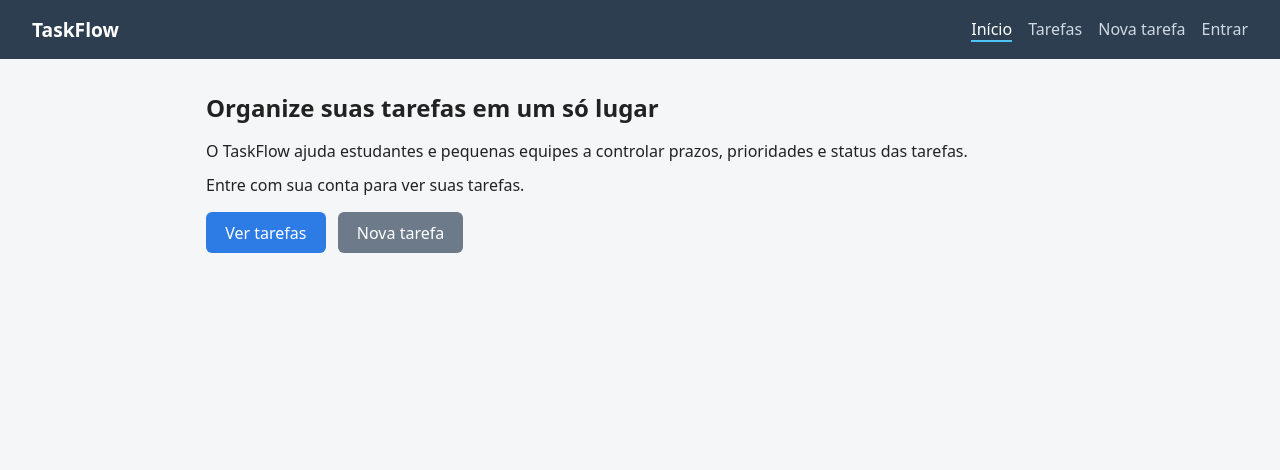
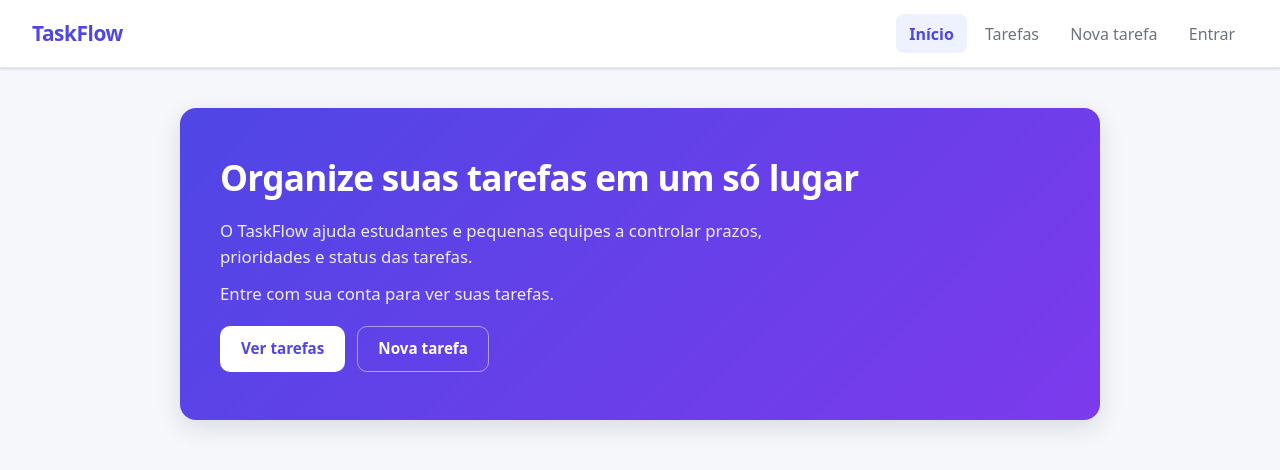
Before and after one commit to thallyson-ryan/taskflow, a React (Vite) app: page / in a window 1280 px wide. Shown: the top 470 px of the page. Built offline with nearby package versions, Linux system fonts and the light colour scheme; no server answers.

Commit message:
Melhora o visual com nova paleta, cartões, banner e ajustes para celular

```diff
--- a/src/styles/form.css
+++ b/src/styles/form.css
@@ -1,35 +1,83 @@
 /* =============================================================================
    form.css — ESTILOS DE FORMULÁRIOS, DETALHE E LOGIN
-   Importado em NovaTarefa, DetalheTarefa e Login.
    ============================================================================= */
 
 /* ---------- Formulário ---------- */
-.form { display: flex; flex-direction: column; gap: 1rem; background: #fff; padding: 1.5rem; border-radius: 8px; box-shadow: 0 1px 3px rgba(0,0,0,.1); }
-.campo label { display: block; font-weight: 600; margin-bottom: .3rem; }
-.campo input, .campo select, .campo textarea { width: 100%; padding: .5rem; border: 1px solid #ccc; border-radius: 6px; font: inherit; }
-/* Campo com erro de validação: borda vermelha */
-.campo.invalido input, .campo.invalido select { border-color: #e5533d; }
-/* Mensagem de erro embaixo do campo */
-.erro { color: #e5533d; font-size: .85rem; margin: .25rem 0 0; }
+.form {
+  display: flex; flex-direction: column; gap: 1.1rem;
+  background: var(--cor-superficie);
+  padding: 1.75rem;
+  border: 1px solid var(--cor-borda); border-radius: 16px;
+  box-shadow: var(--sombra);
+}
+.campo label { display: block; font-weight: 600; font-size: .9rem; margin-bottom: .35rem; }
+.campo input, .campo select, .campo textarea {
+  width: 100%;
+  padding: .65rem .85rem;
+  border: 1px solid var(--cor-borda); border-radius: 8px;
+  background: #fff; font: inherit; color: var(--cor-texto);
+  transition: border-color .2s, box-shadow .2s;
+}
+.campo textarea { resize: vertical; }
+.campo input:focus, .campo select:focus, .campo textarea:focus {
+  outline: none; border-color: var(--cor-primaria); box-shadow: 0 0 0 3px #e0e7ff;
+}
+/* Campo com erro de validação */
+.campo.invalido input, .campo.invalido select { border-color: var(--cor-perigo); }
+.campo.invalido input:focus, .campo.invalido select:focus { box-shadow: 0 0 0 3px #fee2e2; }
+.erro { color: var(--cor-perigo); font-size: .82rem; margin: .3rem 0 0; }
 
 /* ---------- Mensagens e detalhe ---------- */
-/* Caixa verde de sucesso ("Tarefa cadastrada", "Alterações salvas"...) */
-.sucesso { background: #e6f4ea; color: #1e6b3a; padding: .75rem 1rem; border-radius: 6px; margin-bottom: 1rem; }
-.detalhe { background: #fff; padding: 1.5rem; border-radius: 8px; box-shadow: 0 1px 3px rgba(0,0,0,.1); margin-bottom: 1rem; }
-.botao.perigo { background: #e5533d; } /* botão vermelho (excluir) */
-.confirmacao { margin-top: 1rem; padding: 1rem; background: #fdecea; border-radius: 6px; }
+.sucesso {
+  background: #f0fdf4; color: #166534;
+  border: 1px solid #bbf7d0; border-radius: var(--raio);
+  padding: .85rem 1.1rem; margin-bottom: 1rem; font-weight: 500;
+}
+.detalhe {
+  background: var(--cor-superficie);
+  padding: 2rem;
+  border: 1px solid var(--cor-borda); border-radius: 16px;
+  box-shadow: var(--sombra);
+  margin-bottom: 1.25rem;
+}
+.detalhe p { color: var(--cor-suave); }
+.botao.perigo { background: var(--cor-perigo); }
+.botao.perigo:hover { background: #b91c1c; }
+.confirmacao {
+  margin-top: 1.25rem; padding: 1.1rem;
+  background: #fef2f2; color: #991b1b;
+  border: 1px solid #fecaca; border-radius: var(--raio);
+}
+section > p > a { color: var(--cor-primaria); font-weight: 600; text-decoration: none; }
+section > p > a:hover { text-decoration: underline; }
 
-/* ---------- Login (AV2) ---------- */
-.login { max-width: 420px; margin: 0 auto; } /* formulário estreito e centralizado */
-/* Caixa vermelha de erro do login (senha errada, sem internet) */
-.erro-caixa { background: #fdecea; color: #b3261e; padding: .75rem 1rem; border-radius: 6px; margin-bottom: 1rem; }
-/* Caixa azul com as credenciais de demonstração */
-.demo { margin-top: 1rem; padding: 1rem; background: #eef4fd; border-radius: 8px; font-size: .9rem; }
+/* ---------- Login ---------- */
+.login { max-width: 420px; margin: 1rem auto; }
+.login h1 { text-align: center; }
+.erro-caixa {
+  background: #fef2f2; color: #991b1b;
+  border: 1px solid #fecaca; border-radius: var(--raio);
+  padding: .85rem 1.1rem; margin-bottom: 1rem;
+}
+.demo {
+  margin-top: 1.25rem; padding: 1.1rem;
+  background: var(--cor-primaria-clara); color: #3730a3;
+  border: 1px dashed #a5b4fc; border-radius: var(--raio);
+  font-size: .9rem;
+}
+.demo p { margin-bottom: .4rem; }
 
 /* ---------- Usuário na Navbar ---------- */
-.usuario { color: #fff; font-size: .9rem; }
-/* Botão "Sair" com aparência de link */
-.link-sair { background: none; border: none; color: #cfd8e3; cursor: pointer; font: inherit; }
-.link-sair:hover { color: #fff; }
-/* Botão desabilitado (ex.: "Entrando..." enquanto aguarda a API) */
+.usuario {
+  color: var(--cor-texto); font-size: .9rem; font-weight: 500;
+  padding: 0 .5rem 0 .9rem; margin-left: .35rem;
+  border-left: 1px solid var(--cor-borda);
+}
+.link-sair {
+  background: none; border: none; cursor: pointer;
+  color: var(--cor-perigo); font: inherit; font-weight: 600;
+  padding: .45rem .8rem; border-radius: 8px;
+  transition: background .2s;
+}
+.link-sair:hover { background: #fef2f2; }
 .botao:disabled { opacity: .6; cursor: wait; }
--- a/src/styles/global.css
+++ b/src/styles/global.css
@@ -1,28 +1,94 @@
 /* =============================================================================
    global.css — ESTILOS USADOS EM TODAS AS PÁGINAS
-   Importado no main.jsx.
+   As cores e medidas ficam em variáveis (:root) para facilitar mudanças.
    ============================================================================= */
 
-/* Reset básico: remove margens padrão do navegador e faz o padding
-   contar dentro da largura dos elementos (box-sizing) */
+:root {
+  --cor-primaria: #4f46e5;
+  --cor-primaria-escura: #4338ca;
+  --cor-primaria-clara: #eef2ff;
+  --cor-fundo: #f5f7fb;
+  --cor-superficie: #ffffff;
+  --cor-texto: #1f2937;
+  --cor-suave: #6b7280;
+  --cor-borda: #e5e7eb;
+  --cor-perigo: #dc2626;
+  --raio: 12px;
+  --sombra: 0 1px 2px rgba(16, 24, 40, .06), 0 1px 3px rgba(16, 24, 40, .1);
+  --sombra-hover: 0 8px 24px rgba(16, 24, 40, .12);
+}
+
 * { box-sizing: border-box; margin: 0; padding: 0; }
-body { font-family: system-ui, sans-serif; background: #f4f6f8; color: #222; }
+body {
+  font-family: system-ui, -apple-system, 'Segoe UI', Roboto, sans-serif;
+  background: var(--cor-fundo);
+  color: var(--cor-texto);
+  line-height: 1.5;
+  -webkit-font-smoothing: antialiased;
+}
 
-/* ---------- Barra de navegação ---------- */
-.navbar { display: flex; justify-content: space-between; align-items: center; padding: 1rem 2rem; background: #2d3e50; color: #fff; }
-.logo { font-weight: 700; font-size: 1.2rem; }
-.navbar nav { display: flex; gap: 1rem; }
-.navbar a { color: #cfd8e3; text-decoration: none; }
+/* ---------- Barra de navegação (fixa no topo) ---------- */
+.navbar {
+  position: sticky; top: 0; z-index: 10;
+  display: flex; justify-content: space-between; align-items: center;
+  padding: .9rem 2rem;
+  background: var(--cor-superficie);
+  border-bottom: 1px solid var(--cor-borda);
+  box-shadow: var(--sombra);
+}
+.logo { font-weight: 800; font-size: 1.3rem; color: var(--cor-primaria); letter-spacing: -.02em; }
+.navbar nav { display: flex; align-items: center; gap: .35rem; }
+.navbar a {
+  color: var(--cor-suave); text-decoration: none; font-weight: 500;
+  padding: .45rem .8rem; border-radius: 8px;
+  transition: background .2s, color .2s;
+}
+.navbar a:hover { background: var(--cor-primaria-clara); color: var(--cor-primaria); }
 /* .active é adicionada automaticamente pelo NavLink na rota atual */
-.navbar a.active { color: #fff; border-bottom: 2px solid #4fc3f7; }
+.navbar a.active { background: var(--cor-primaria-clara); color: var(--cor-primaria); font-weight: 600; }
 
 /* ---------- Layout ---------- */
-/* Centraliza o conteúdo com largura máxima de 900px */
-.container { max-width: 900px; margin: 2rem auto; padding: 0 1rem; }
-h1 { margin-bottom: 1rem; }
+.container { max-width: 960px; margin: 2.5rem auto; padding: 0 1.25rem; }
+h1 { font-size: 1.75rem; font-weight: 700; letter-spacing: -.02em; margin-bottom: 1.25rem; }
 p { margin-bottom: .75rem; }
 
 /* ---------- Botões ---------- */
-.acoes { display: flex; gap: .75rem; margin-top: 1rem; }
-.botao { display: inline-block; padding: .6rem 1.2rem; background: #2d7be5; color: #fff; border: none; border-radius: 6px; text-decoration: none; cursor: pointer; }
-.botao.secundario { background: #6c7a89; } /* botão cinza (ações secundárias) */
+.acoes { display: flex; flex-wrap: wrap; gap: .75rem; margin-top: 1.25rem; }
+.botao {
+  display: inline-flex; align-items: center; justify-content: center; gap: .4rem;
+  padding: .65rem 1.25rem;
+  background: var(--cor-primaria); color: #fff;
+  border: 1px solid transparent; border-radius: 10px;
+  font: inherit; font-weight: 600; font-size: .95rem;
+  text-decoration: none; cursor: pointer;
+  transition: background .2s, transform .1s, box-shadow .2s;
+}
+.botao:hover { background: var(--cor-primaria-escura); box-shadow: var(--sombra); }
+.botao:active { transform: scale(.98); }
+.botao:focus-visible { outline: 3px solid #c7d2fe; outline-offset: 2px; }
+.botao.secundario { background: var(--cor-superficie); color: var(--cor-texto); border-color: var(--cor-borda); }
+.botao.secundario:hover { background: #f9fafb; }
+
+/* ---------- Página inicial (banner) ---------- */
+.inicio {
+  background: linear-gradient(135deg, #4f46e5, #7c3aed);
+  color: #fff;
+  padding: 3rem 2.5rem;
+  border-radius: 16px;
+  box-shadow: var(--sombra-hover);
+}
+.inicio h1 { font-size: 2.2rem; line-height: 1.2; }
+.inicio p { color: rgba(255, 255, 255, .9); max-width: 600px; font-size: 1.05rem; }
+.inicio .botao { background: #fff; color: var(--cor-primaria); }
+.inicio .botao:hover { background: var(--cor-primaria-clara); }
+.inicio .botao.secundario { background: transparent; color: #fff; border-color: rgba(255, 255, 255, .5); }
+.inicio .botao.secundario:hover { background: rgba(255, 255, 255, .12); }
+
+/* ---------- Celular ---------- */
+@media (max-width: 640px) {
+  .navbar { flex-direction: column; gap: .6rem; padding: .9rem 1rem; }
+  .navbar nav { flex-wrap: wrap; justify-content: center; }
+  .inicio { padding: 2rem 1.5rem; }
+  .inicio h1 { font-size: 1.7rem; }
+  h1 { font-size: 1.5rem; }
+}
```
Also changed, not shown: src/styles/tarefas.css (+83 -29 lines).
